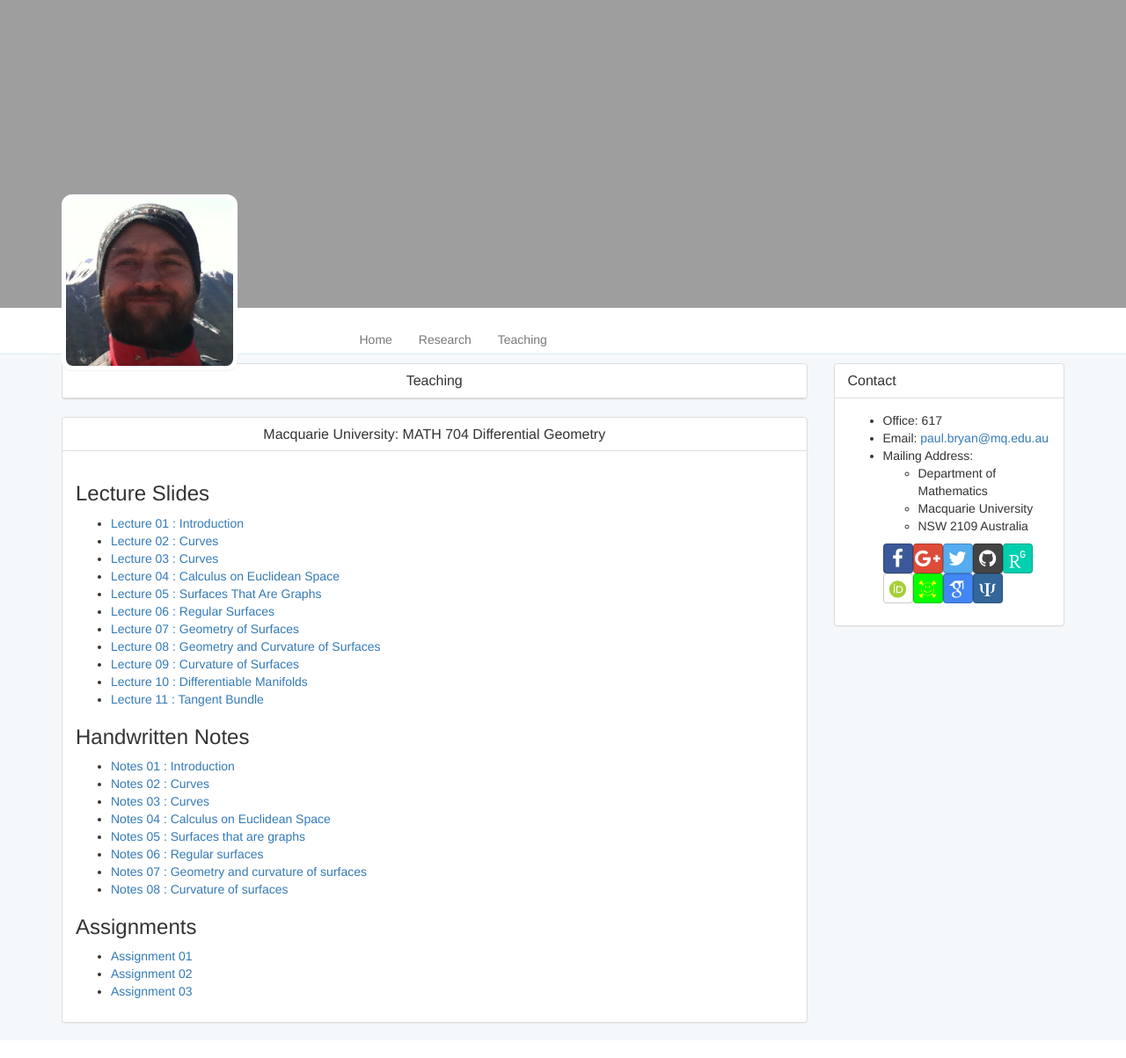
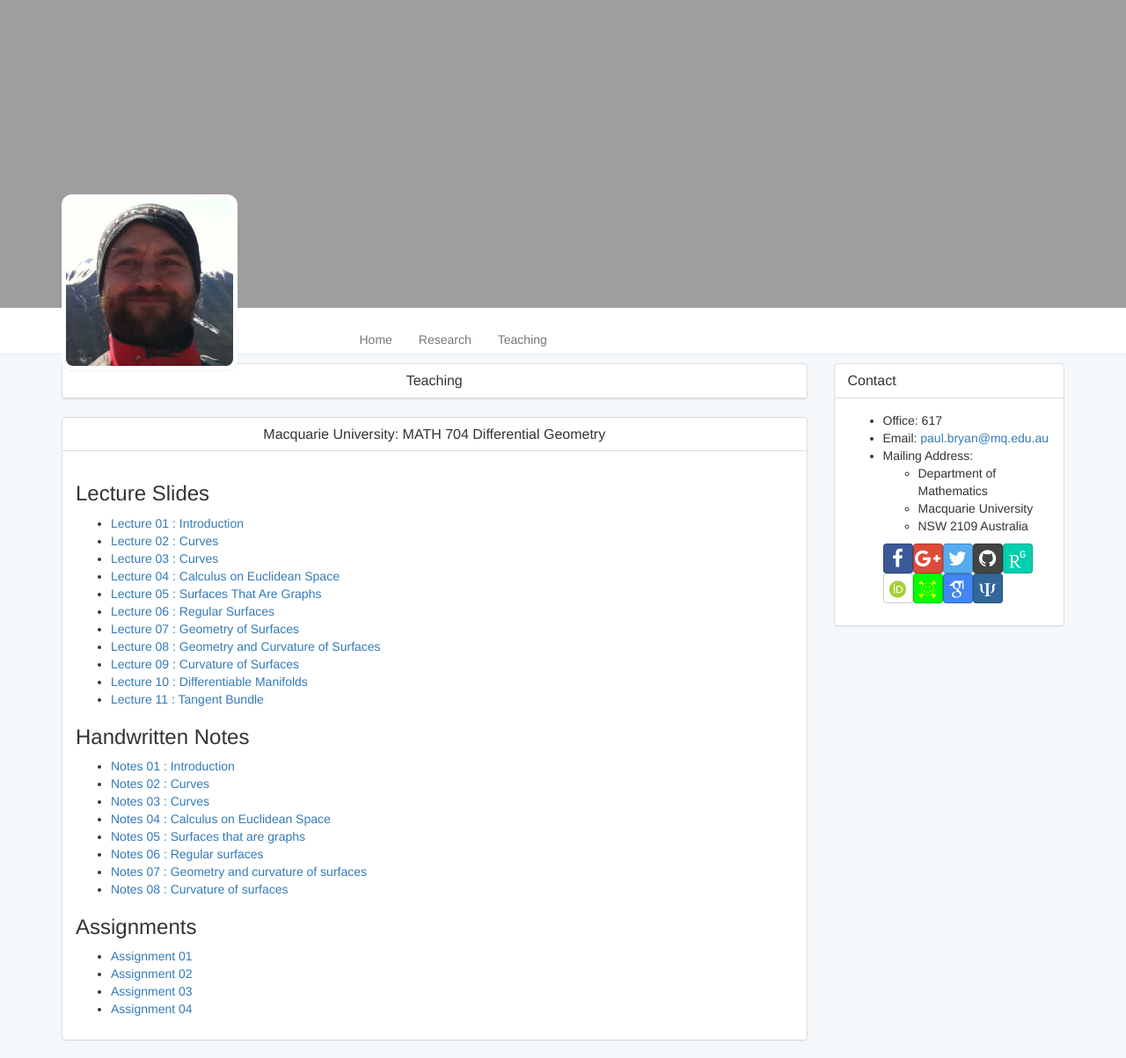
Before and after one commit to pabryan/pabryan.github.io, a Jekyll site: the page built from teaching/mq_math704_2018/index.html, in a window 1280 px wide. Shown: the whole page at 88% size. Built offline with Jekyll 4.4.1, drawn with Linux system fonts in a browser that asks for light colours; some web fonts are replaced.

Commit message:
Updated mq_math704_2018.

```diff
--- a/teaching/mq_math704_2018/index.html
+++ b/teaching/mq_math704_2018/index.html
@@ -41,6 +41,7 @@ description: "Paul Bryan: Mathematician - Macquarie University: MATH 704 Differe
       <li><a href="{{ site.baseurl }}/teaching/mq_math704_2018/ass01.pdf">Assignment 01</a></li>
       <li><a href="{{ site.baseurl }}/teaching/mq_math704_2018/ass02.pdf">Assignment 02</a></li>
       <li><a href="{{ site.baseurl }}/teaching/mq_math704_2018/ass03.pdf">Assignment 03</a></li>
+      <li><a href="{{ site.baseurl }}/teaching/mq_math704_2018/ass04.pdf">Assignment 04</a></li>
     </ul>
 
   </div>
```
Also changed, not shown: 1 other file.
